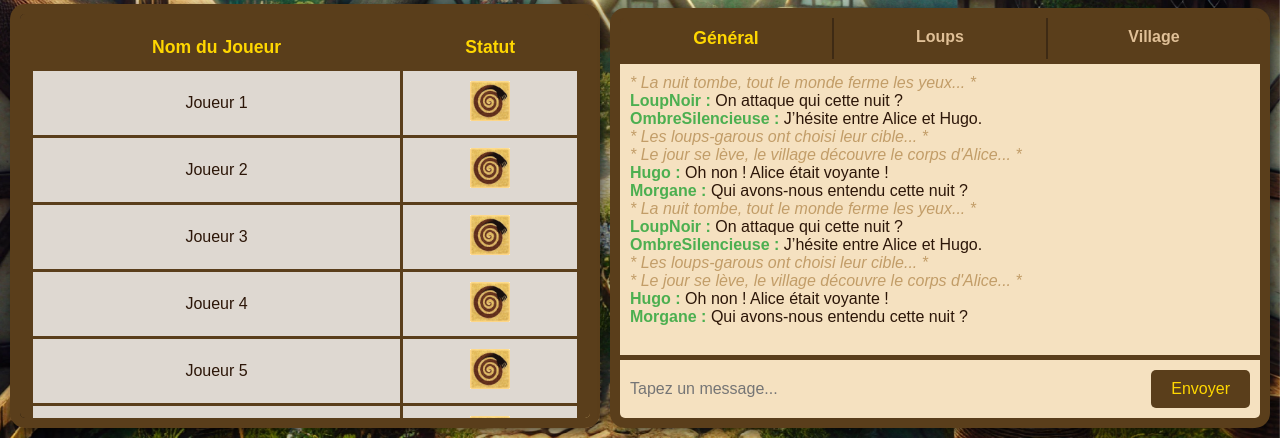
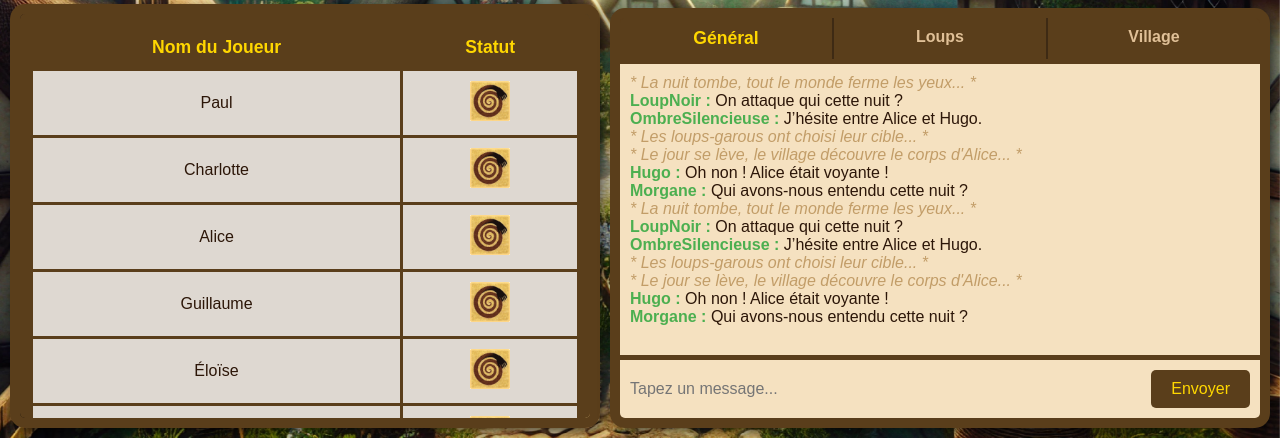
Before and after one commit to MrPingoo/iut-alt-loups-garous-de-thiercelieux, a React (Create React App) app: page / in a window 1280 px wide. Shown: the part 362-800 px from the top of the page. Built offline with nearby package versions, Linux system fonts and the light colour scheme.

Commit message:
feat : players list random name

```diff
--- a/src/components/Game.jsx
+++ b/src/components/Game.jsx
@@ -48,9 +48,24 @@ function Game() {
         "villagois"
     ];
 
+    const DEFAULT_NAMES = [
+        "Paul",
+        "Charlotte",
+        "Alice",
+        "Guillaume",
+        "Éloïse",
+        "Mathieu",
+        "Sophie",
+        "Julien",
+        "Camille",
+        "Lucas",
+        "Marine",
+        "Thomas"
+    ];
+
     const players = createPlayers(
-        Array.from({ length: NUM_PLAYERS }, (_, i) => ({
-            name: `Joueur ${i + 1}`,
+        DEFAULT_NAMES.slice(0, NUM_PLAYERS).map((name, i) => ({
+            name,
             role: DEFAULT_ROLES[i] || "villagois"
         }))
     );
```
